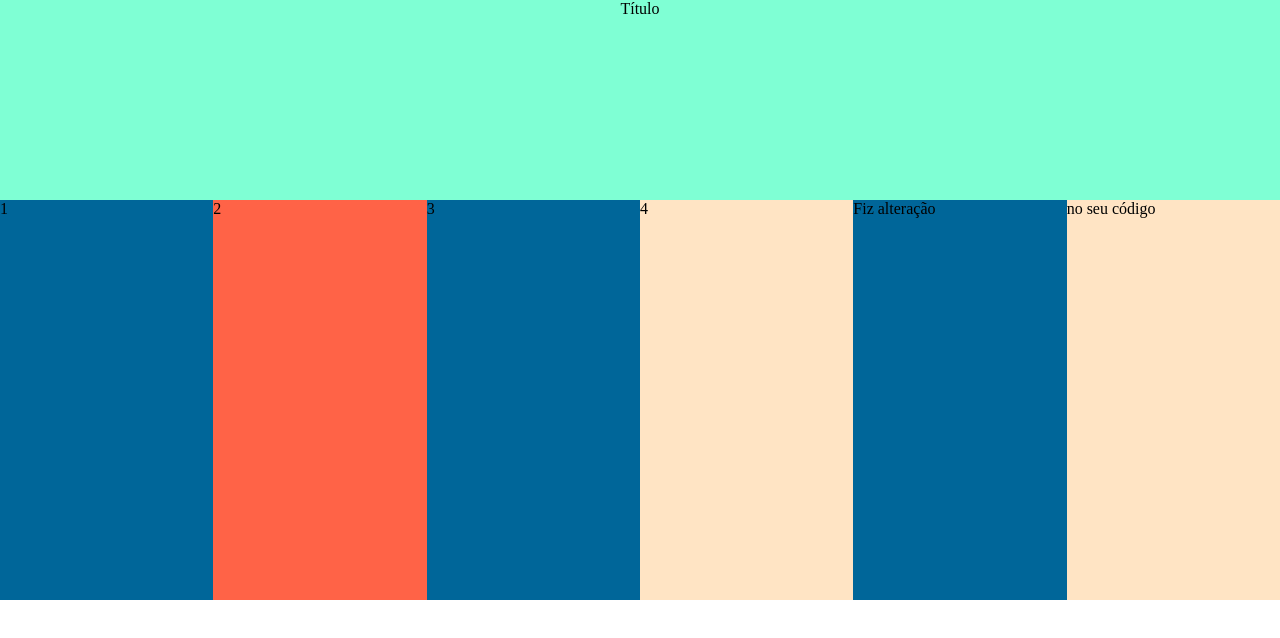
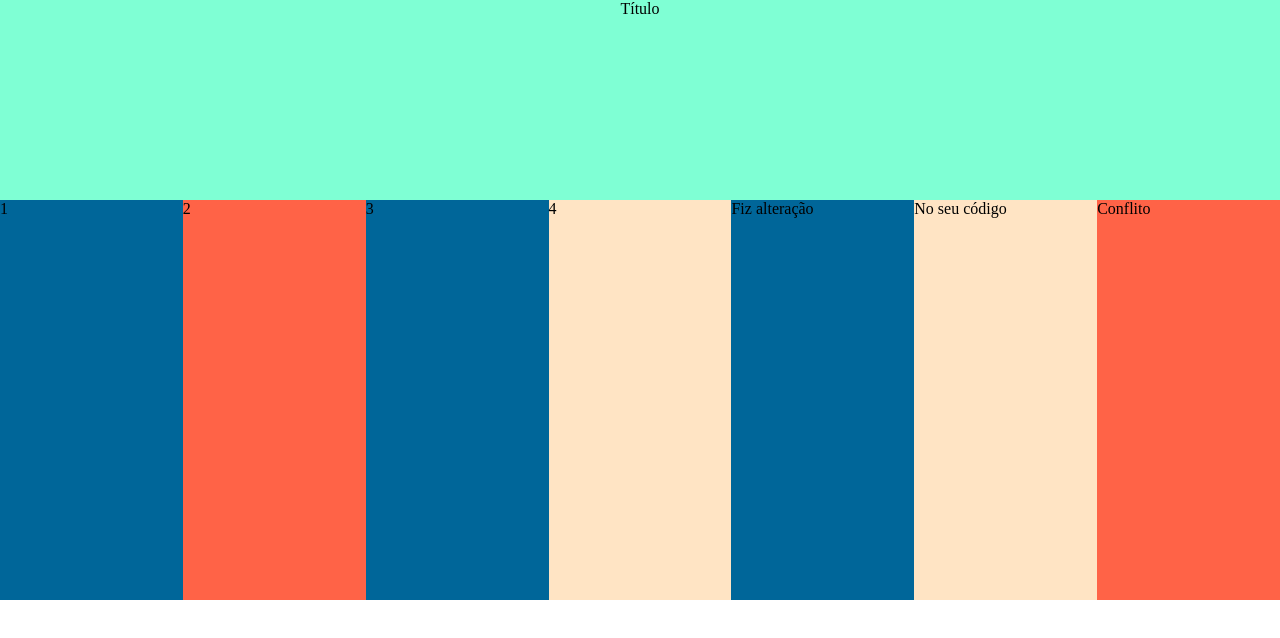
Before and after one commit to leosous/aula1-layout, a plain HTML site: page index.html in a window 1280 px wide. Drawn offline with Linux system fonts and the light colour scheme.

Commit message:
gerando conflito

```diff
--- a/index.html
+++ b/index.html
@@ -16,7 +16,8 @@
         <div class="flex-item-1 azul">3</div>
         <div class="flex-item-1">4</div>
         <div class="flex-item-1 azul">Fiz alteração </div>
-        <div class="flex-item-1">no seu código</div>
+        <div class="flex-item-1">No seu código</div>
+        <div class="flex-item-1 vermelha">Conflito</div>
 
     </section>
 </body>
```
